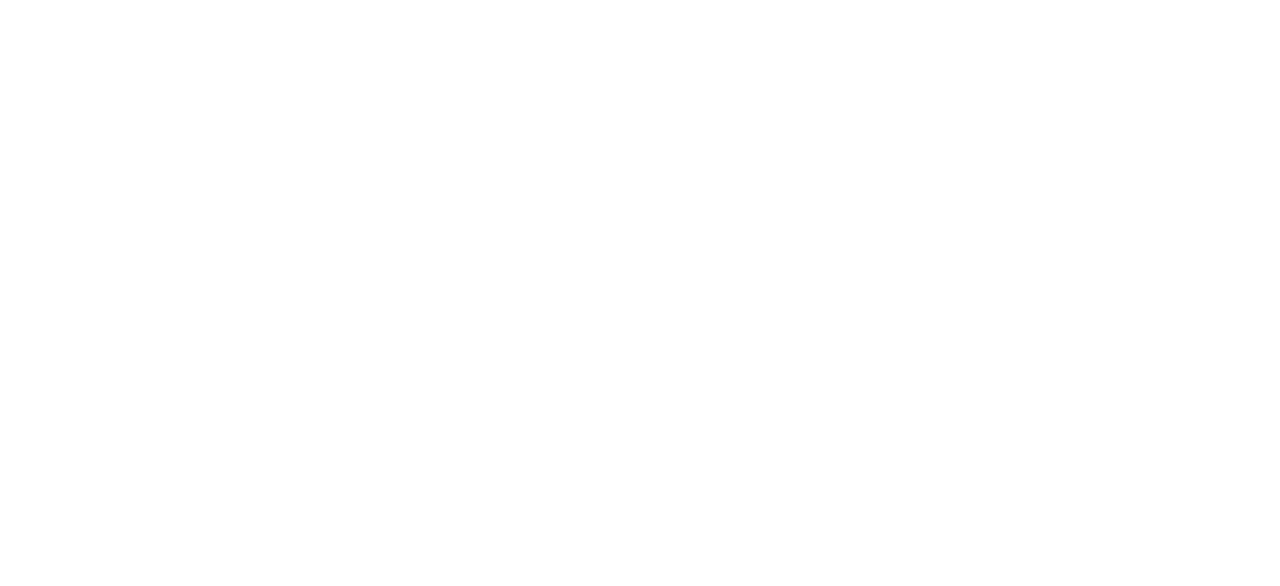
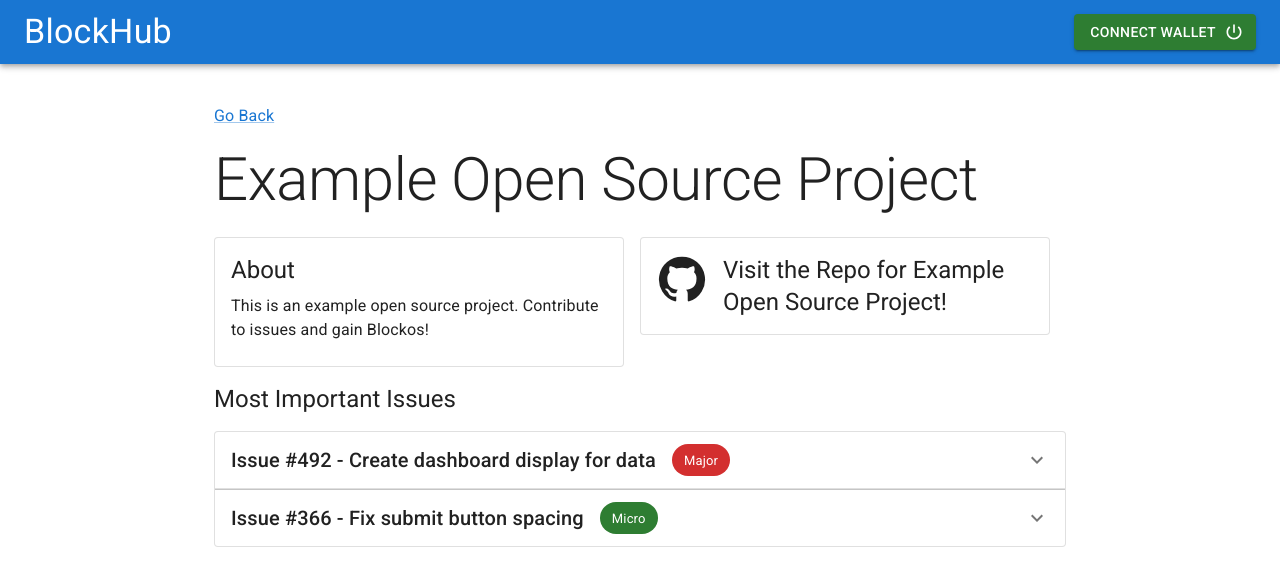
Before and after one commit to ihtasham42/kcl-blockchain-hackathon, a React (Create React App) app in the folder client/: page /projects in a window 1280 px wide. Before the commit this address had no page. Shown: the top 586 px of the page. Built offline with nearby package versions, Linux system fonts and the light colour scheme.

Commit message:
details page implemented

```diff
--- a/client/src/App.js
+++ b/client/src/App.js
@@ -8,6 +8,7 @@
 import Navbar from "./components/Navbar";
 import Home from "./pages/Home";
 import LogIn from "./pages/LogIn";
+import ProjectDetails from "./pages/ProjectDetails";
 
 function App() {
   return (
@@ -16,6 +17,7 @@
       <Routes>
         <Route index element={<Home />} />
         <Route path="login" element={<LogIn />} />
+        <Route path="projects" element={<ProjectDetails />} />
       </Routes>
     </Box>
   );
--- a/client/src/components/Navbar.js
+++ b/client/src/components/Navbar.js
@@ -1,6 +1,7 @@
 import {
   AppBar,
   Button,
+  Chip,
   Stack,
   TextField,
   Toolbar,
@@ -33,6 +34,8 @@
               Connect Wallet
             </Button>
           ) : lensConnected ? (
+            <Stack direction="row" spacing={4} alignItems="center">
+              <Typography variant="h6">Blockos: 840</Typography>
               <Button
                 color="success"
                 variant="contained"
@@ -40,6 +43,7 @@
               >
                 Create Project
               </Button>
+            </Stack>
           ) : lensAssociated ? (
             <Button
               color="success"
--- a/client/src/components/ProjectCard.js
+++ b/client/src/components/ProjectCard.js
@@ -34,7 +34,9 @@
             color="success"
             sx={{ width: 115, fontSize: 20 }}
           />
-          <Button variant="contained">Contribute</Button>
+          <Button variant="contained" href="/projects">
+            Contribute
+          </Button>
         </Stack>
       </CardContent>
     </Card>
--- a/client/src/pages/ProjectDetails.js
+++ b/client/src/pages/ProjectDetails.js
@@ -1,12 +1,114 @@
+import {
+  Accordion,
+  AccordionDetails,
+  AccordionSummary,
+  Button,
+  Card,
+  CardActionArea,
+  CardContent,
+  Chip,
+  Divider,
+  Grid,
+  Link,
+  Stack,
+  Typography,
+} from "@mui/material";
 import { Box, Container } from "@mui/system";
 import React from "react";
 import Navbar from "../components/Navbar";
+import GitHubIcon from "@mui/icons-material/GitHub";
+import ExpandMoreIcon from "@mui/icons-material/ExpandMore";
 
-const ProjectDetails = ({ data }) => {
+const ProjectDetails = () => {
+  const data = {
+    title: " Example Open Source Project",
+    description:
+      "This is an example open source project. Contribute to issues and gain Blockos!",
+    issues: [
+      {
+        title: "Issue #492 - Create dashboard display for data",
+        details:
+          "Currenly clients are unable to observe and analyse their data in a meaningful way. Build a dashboard with data visualisation interfaces which adapts to the user's data.",
+        severity: "Major",
+      },
+      {
+        title: "Issue #366 - Fix submit button spacing",
+        details:
+          "Currently the submit button within the creation form is too close to the above text. Correct the butotn's margin/spacing to fix this issue.",
+        severity: "Micro",
+      },
+    ],
+  };
+
+  const issueSeverityMapping = {
+    Major: "error",
+    Minor: "warning",
+    Micro: "success",
+  };
+
   return (
     <Box>
       <Navbar />
-      <Container maxWidth="md"></Container>
+      <Container maxWidth="md">
+        <Stack sx={{ mt: 5 }}>
+          <Link sx={{ mb: 2 }} href="/">
+            Go Back{" "}
+          </Link>
+          <Typography variant="h2" gutterBottom>
+            {data.title}
+          </Typography>
+          <Grid container>
+            <Grid item xs={6}>
+              <Card variant="outlined" sx={{ marginRight: 2 }}>
+                <CardContent>
+                  <Typography variant="h5" gutterBottom>
+                    About
+                  </Typography>
+                  <Typography>{data.description}</Typography>
+                </CardContent>
+              </Card>
+            </Grid>
+            <Grid item xs={6}>
+              <Card variant="outlined" sx={{ marginRight: 2 }}>
+                <CardActionArea>
+                  <CardContent>
+                    <Stack direction="row" alignItems="flex-start" spacing={2}>
+                      <GitHubIcon sx={{ fontSize: 50 }} />
+                      <Typography variant="h5">
+                        Visit the Repo for {data.title}!
+                      </Typography>
+                    </Stack>
+                  </CardContent>
+                </CardActionArea>
+              </Card>
+            </Grid>
+          </Grid>
+          <Typography variant="h5" sx={{ mt: 2 }}>
+            Most Important Issues
+          </Typography>
+          <Box sx={{ mt: 2 }}>
+            {data.issues.map((issue) => (
+              <Accordion variant="outlined">
+                <AccordionSummary expandIcon={<ExpandMoreIcon />}>
+                  <Stack direction="row" alignItems="center" spacing={2}>
+                    <Typography variant="h6">{issue.title}</Typography>
+                    <Chip
+                      label={issue.severity}
+                      color={issueSeverityMapping[issue.severity]}
+                    />
+                  </Stack>
+                </AccordionSummary>
+                <AccordionDetails>
+                  <Typography sx={{ mb: 3 }}>{issue.details}</Typography>
+                  <Button variant="contained" sx={{ mb: 1 }}>
+                    View Issue on GitHub
+                  </Button>
+                </AccordionDetails>
+              </Accordion>
+            ))}
+          </Box>
+        </Stack>
+      </Container>
     </Box>
   );
 };
```
Lines whose indentation alone changed are shown as unchanged.
